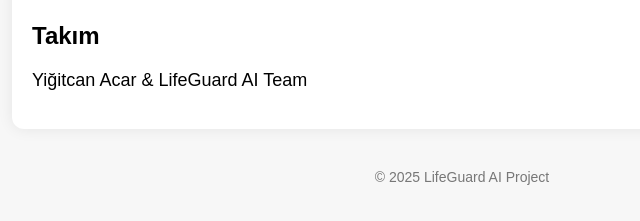
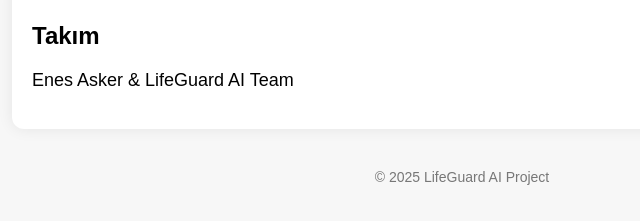
Before and after one commit to LifeGuardAi/lifeguard, a plain HTML site: page index.html in a window 1280 px wide. Shown: the part 575-796 px from the top of the page, 178-818 px from the left. Drawn offline with Linux system fonts and the light colour scheme.

Commit message:
Update index.html

```diff
--- a/index.html
+++ b/index.html
@@ -62,7 +62,7 @@
 
 <div class="card">
     <h2>Takım</h2>
-    <p>Yiğitcan Acar & LifeGuard AI Team</p>
+    <p>Enes Asker & LifeGuard AI Team</p>
 </div>
 
 <footer>
```
